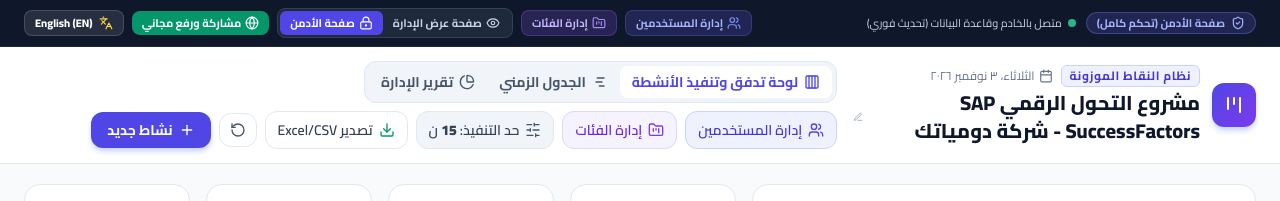
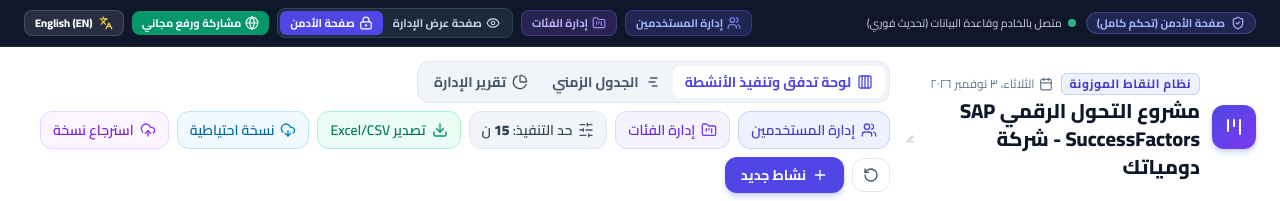
Before and after one commit to mbamaterial22025-svg/project-Domiatec-SAPSuccessFactors, a React (Vite) app in the folder frontend/: page / in a window 1280 px wide. Shown: the top 201 px of the page. Built offline with nearby package versions, Linux system fonts and the light colour scheme; no server answers.

Commit message:
Add dedicated Backup and Restore buttons in admin header, include user credentials in export

```diff
--- a/frontend/src/components/Header.jsx
+++ b/frontend/src/components/Header.jsx
@@ -1,4 +1,4 @@
-import React from 'react';
+import React, { useRef } from 'react';
 import { useApp } from '../context/AppContext';
 import { api } from '../services/api';
 import {
@@ -14,7 +14,9 @@ import {
   GanttChart,
   PieChart,
   Users,
-  FolderKanban
+  FolderKanban,
+  DownloadCloud,
+  UploadCloud
 } from 'lucide-react';
 
 export default function Header() {
@@ -31,9 +33,11 @@ export default function Header() {
     setSettingsModal,
     setUsersModal,
     setCategoriesModal,
-    setResetModal
+    setResetModal,
+    refreshData
   } = useApp();
 
+  const fileInputRef = useRef(null);
   const isAdmin = role === 'admin';
   const projectTitle = lang === 'en' ? project.titleEn : project.titleAr;
 
@@ -97,6 +101,51 @@ export default function Header() {
       console.error('Client CSV Export error:', err);
       window.location.href = api.getCSVUrl(lang);
     }
+  };
+
+  const handleDownloadBackup = async () => {
+    try {
+      const data = await api.exportJSON();
+      const blob = new Blob([JSON.stringify(data, null, 2)], { type: 'application/json' });
+      const url = URL.createObjectURL(blob);
+      const a = document.createElement('a');
+      a.href = url;
+      const today = new Date().toISOString().split('T')[0];
+      a.download = `Domiatec_SAP_Full_Backup_${today}.json`;
+      document.body.appendChild(a);
+      a.click();
+      document.body.removeChild(a);
+      URL.revokeObjectURL(url);
+    } catch (err) {
+      alert(lang === 'ar' ? 'فشل تحميل النسخة الاحتياطية: ' + err.message : 'Failed to download backup: ' + err.message);
+    }
+  };
+
+  const handleRestoreFileChange = (e) => {
+    const file = e.target.files?.[0];
+    if (!file) return;
+
+    if (!window.confirm(lang === 'ar'
+      ? 'هل أنت متأكد من استرجاع البيانات من هذا الملف؟ سيتم تحديث وتعديل كافة الأنشطة والمستخدمين.'
+      : 'Are you sure you want to restore data from this backup file? All activities and users will be updated.')) {
+      e.target.value = '';
+      return;
+    }
+
+    const reader = new FileReader();
+    reader.onload = async (event) => {
+      try {
+        const json = JSON.parse(event.target.result);
+        await api.importJSON(json);
+        alert(lang === 'ar' ? '✅ تم استرجاع النسخة الاحتياطية بنجاح!' : '✅ Backup restored successfully!');
+        await refreshData();
+      } catch (err) {
+        alert(lang === 'ar' ? 'فشل استرجاع النسخة: ' + (err.message || 'ملف غير صالح') : 'Failed to restore backup: ' + (err.message || 'Invalid file'));
+      } finally {
+        e.target.value = '';
+      }
+    };
+    reader.readAsText(file);
   };
 
   return (
@@ -220,11 +269,38 @@ export default function Header() {
                 {/* Export CSV (Admin Only - Hidden in Executive Management View) */}
                 <button
                   onClick={handleExportCSV}
-                  className="flex items-center gap-1.5 px-3 py-2 rounded-xl text-xs sm:text-sm font-semibold bg-white hover:bg-slate-50 text-slate-700 border border-slate-200 transition"
+                  className="flex items-center gap-1.5 px-3 py-2 rounded-xl text-xs sm:text-sm font-semibold bg-emerald-50 hover:bg-emerald-100 text-emerald-700 border border-emerald-200 transition"
                   title={t.btnExportCSV}
                 >
                   <Download className="w-4 h-4 text-emerald-600" />
                   <span className="hidden sm:inline">{t.btnExportCSV}</span>
+                </button>
+
+                {/* Take Full Backup Button */}
+                <button
+                  onClick={handleDownloadBackup}
+                  className="flex items-center gap-1.5 px-3 py-2 rounded-xl text-xs sm:text-sm font-semibold bg-sky-50 hover:bg-sky-100 text-sky-700 border border-sky-200 transition"
+                  title={lang === 'ar' ? 'أخذ نسخة احتياطية كاملة (تحميل ملف JSON)' : 'Take Full Backup (JSON)'}
+                >
+                  <DownloadCloud className="w-4 h-4 text-sky-600" />
+                  <span className="hidden sm:inline">{lang === 'ar' ? 'نسخة احتياطية' : 'Backup'}</span>
+                </button>
+
+                {/* Restore Backup Button */}
+                <input
+                  type="file"
+                  ref={fileInputRef}
+                  onChange={handleRestoreFileChange}
+                  accept=".json"
+                  className="hidden"
+                />
+                <button
+                  onClick={() => fileInputRef.current?.click()}
+                  className="flex items-center gap-1.5 px-3 py-2 rounded-xl text-xs sm:text-sm font-semibold bg-purple-50 hover:bg-purple-100 text-purple-700 border border-purple-200 transition"
+                  title={lang === 'ar' ? 'استرجاع النظام من نسخة احتياطية (ملف JSON)' : 'Restore from Backup (JSON)'}
+                >
+                  <UploadCloud className="w-4 h-4 text-purple-600" />
+                  <span className="hidden sm:inline">{lang === 'ar' ? 'استرجاع نسخة' : 'Restore'}</span>
                 </button>
 
                 {/* Reset Default Data */}
--- a/frontend/src/services/localStore.js
+++ b/frontend/src/services/localStore.js
@@ -543,7 +543,7 @@ export const localStore = {
       project: getStored(STORAGE_KEYS.PROJECT, DEFAULT_PROJECT),
       categories: getStored(STORAGE_KEYS.CATEGORIES, DEFAULT_CATEGORIES),
       tasks: getStored(STORAGE_KEYS.TASKS, DEFAULT_TASKS),
-      users: getStored(STORAGE_KEYS.USERS, DEFAULT_USERS).map(u => ({ id: u.id, username: u.username, role: u.role }))
+      users: getStored(STORAGE_KEYS.USERS, DEFAULT_USERS)
     };
   },
 
```
